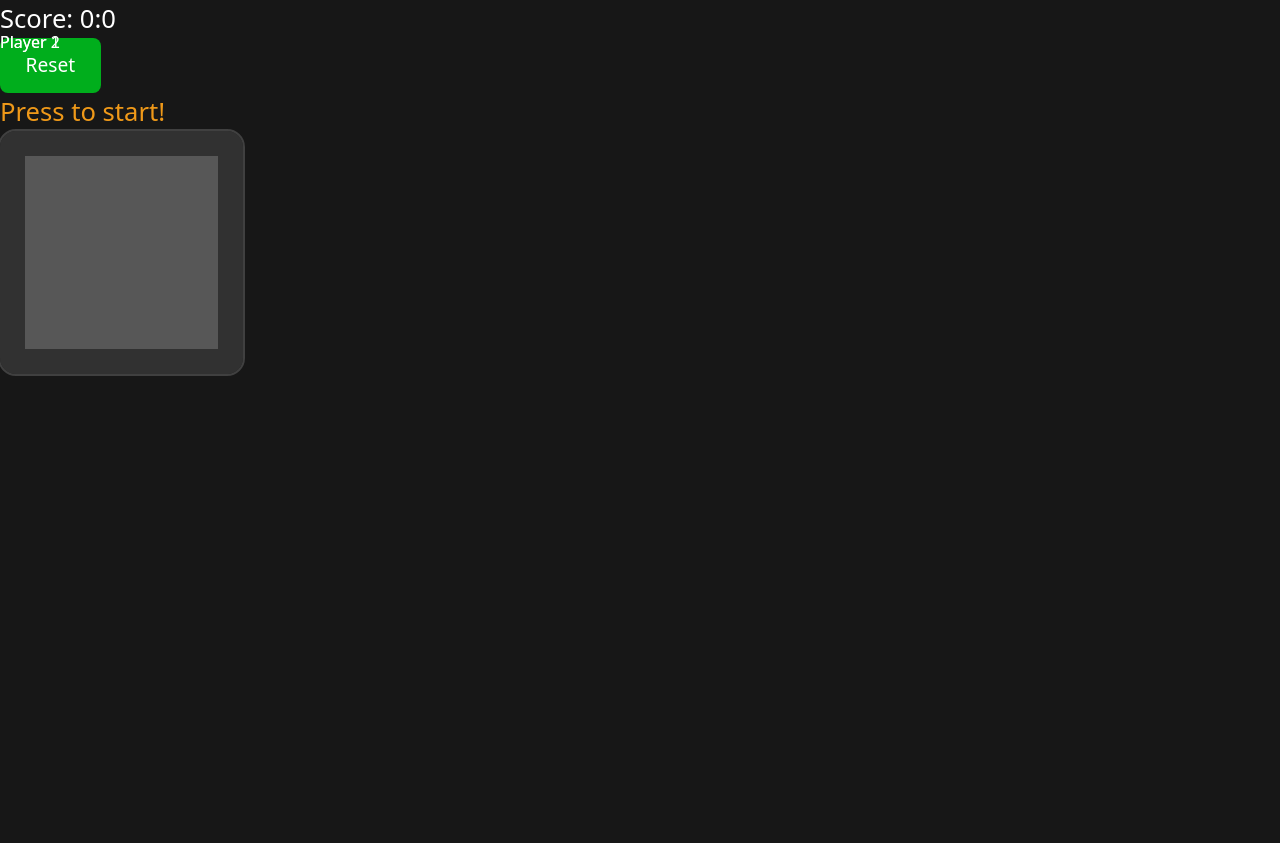
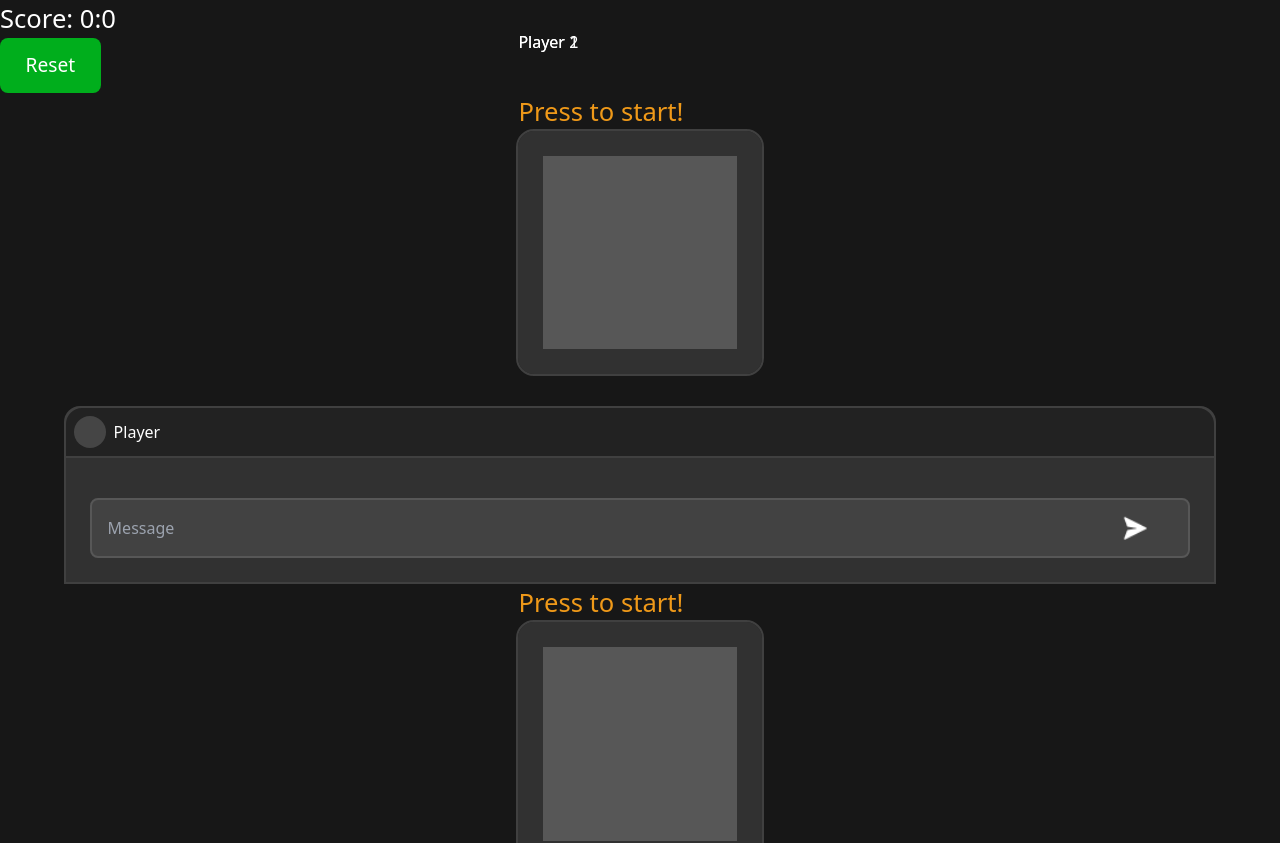
Before and after one commit to geelona/Tic-Tac-Toe-plusChat, a React (Vite) app: page / in a window 1280 px wide. Shown: the top 843 px of the page. Built offline with nearby package versions, Linux system fonts and the light colour scheme.

Commit message:
fixed a css bug and finished the project

```diff
--- a/src/App.scss
+++ b/src/App.scss
@@ -6,8 +6,8 @@
 @import "./components/header/header.scss", "./components/gameField/gameField.scss", "./components/chat/chat.scss", "./components/timer/times.scss";
 
 .container-and-border {
-  min-height: 100vh;
-  max-height: 100vh;
+  height: 100vh;
+  width: 100vw;
   background: $borderColor;
   border: none;
 
--- a/src/components/chat/chat.scss
+++ b/src/components/chat/chat.scss
@@ -42,7 +42,7 @@
 
     & > .messages {
       overflow-y: scroll;
-      // max-height: 50%;
+      height: 0rem;
       flex-grow: 1;
       display: flex;
       flex-direction: column;
--- a/src/components/gameField/gameField.tsx
+++ b/src/components/gameField/gameField.tsx
@@ -24,7 +24,6 @@ const GameField = ({ playerID }: { playerID: number }) => {
 
   const titleRef = useRef<HTMLHeadingElement>(null);
   const gameFieldContainerFieldRef = useRef<HTMLDivElement>(null);
-  const canvasRef = useRef<HTMLCanvasElement>(null);
   const winLineRef = useRef<HTMLDivElement>(null);
 
   useEffect(() => {
@@ -32,12 +31,6 @@ const GameField = ({ playerID }: { playerID: number }) => {
       dispatch(setNewGame());
     }
   }, [timerIsWorking]);
-
-  useEffect(() => {
-    canvasRef.current!.width = window.innerWidth;
-    canvasRef.current!.height = window.innerHeight;
-  });
-
   useEffect(() => {
     const containsNonEmpty = field.some((element) => element !== "");
     if (containsNonEmpty) {
@@ -209,7 +202,6 @@ const GameField = ({ playerID }: { playerID: number }) => {
         <div className="field-el" data-field-id="9"></div>
         <div ref={winLineRef} className="field__winLine-container"></div>
       </div>
-      <canvas ref={canvasRef} className=" absolute"></canvas>
     </div>
   );
 };
--- a/src/components/header/header.tsx
+++ b/src/components/header/header.tsx
@@ -2,6 +2,7 @@ import { useDispatch, useSelector } from "react-redux";
 import { RootState } from "../../state/store";
 import { setRestartGame } from "../../state/gameField/gameFieldSlice";
 import { setTimerOff } from "../../state/timer/timerSlice";
+import { clearChat } from "../../state/chat/chatSlice";
 
 const Header = () => {
   const dispatch = useDispatch();
@@ -23,6 +24,7 @@ const Header = () => {
           onClick={() => {
             dispatch(setRestartGame());
             dispatch(setTimerOff());
+            dispatch(clearChat());
           }}
         >
           Reset
--- a/src/state/chat/chatSlice.tsx
+++ b/src/state/chat/chatSlice.tsx
@@ -15,9 +15,12 @@ const chatSlice = createSlice({
     addMessage: (state, action) => {
       state.messages.push(action.payload.message);
     },
+    clearChat: (state) => {
+      state.messages = [];
+    }
   },
 });
 
-export const { addMessage } = chatSlice.actions;
+export const { addMessage, clearChat } = chatSlice.actions;
 
 export default chatSlice.reducer;
```
